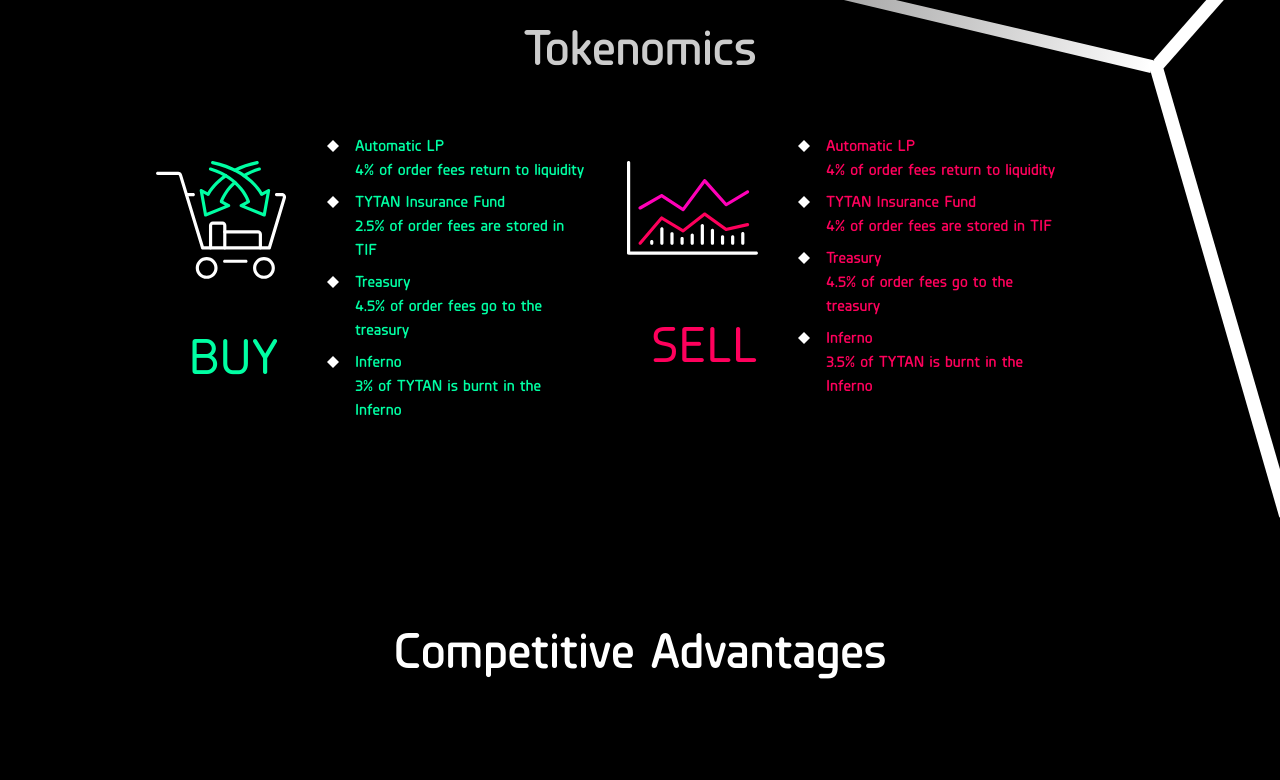
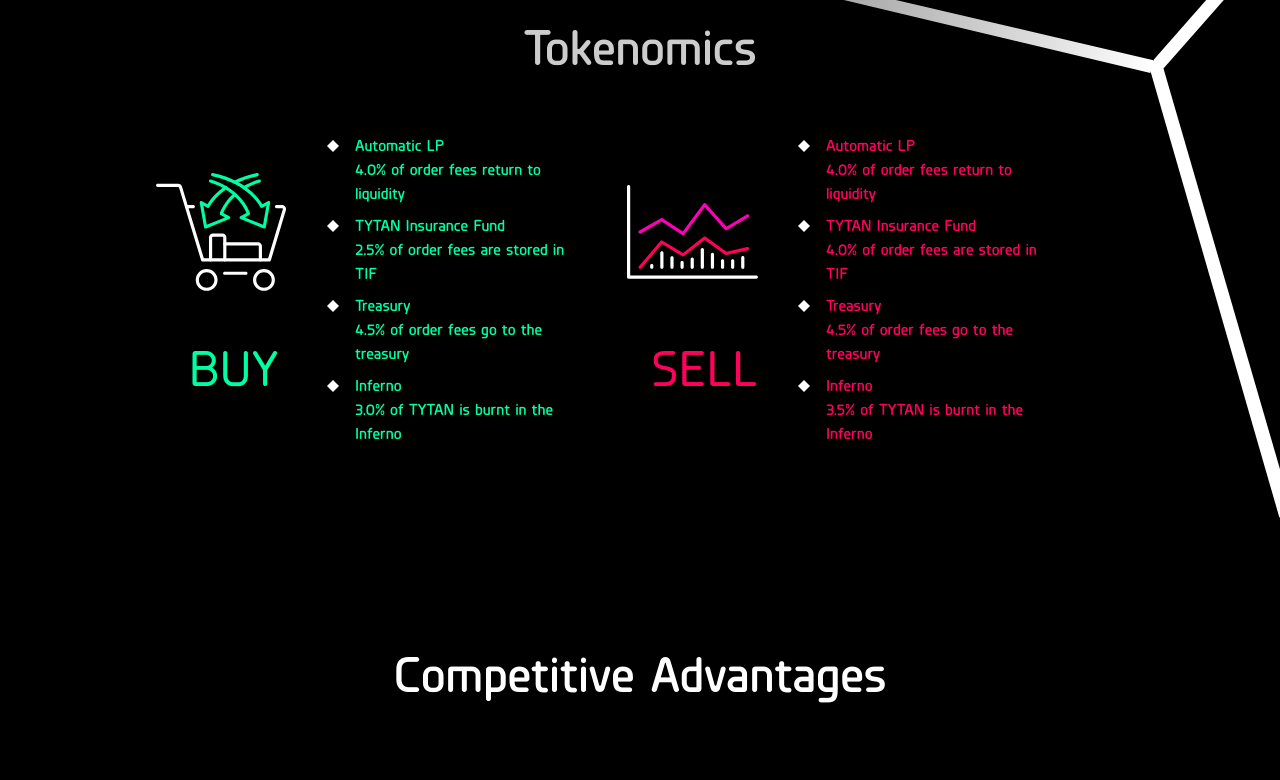
Before and after one commit to Tytan-Finance/Tytan-Landing, a Next.js app: page / in a window 1280 px wide. Shown: the part 6100-6880 px from the top of the page. Built offline with nearby package versions, Linux system fonts and the light colour scheme; a web font is replaced by a local one.

Commit message:
Update TokenomicsSection.tsx

```diff
--- a/components/HomePage/TokenomicsSection.tsx
+++ b/components/HomePage/TokenomicsSection.tsx
@@ -57,7 +57,7 @@ const TokenomicsSection: React.FC<Props> = () => {
 
                                     <p className={`text-green font-Planer-DemiBold font-[18px]`}>
                                         Automatic LP <br/>
-                                        4% of order fees return to liquidity
+                                        4.0% of order fees return to liquidity
                                     </p>
                                 </div>
 
@@ -111,7 +111,7 @@ const TokenomicsSection: React.FC<Props> = () => {
 
                                     <p className={`text-green font-Planer-DemiBold font-[18px]`}>
                                         Inferno <br/>
-                                        3% of TYTAN is burnt in the Inferno
+                                        3.0% of TYTAN is burnt in the Inferno
                                     </p>
                                 </div>
                             </div>
@@ -144,7 +144,7 @@ const TokenomicsSection: React.FC<Props> = () => {
 
                                     <p className={`text-red font-Planer-DemiBold font-[18px]`}>
                                         Automatic LP <br/>
-                                        4% of order fees return to liquidity
+                                        4.0% of order fees return to liquidity
                                     </p>
                                 </div>
 
@@ -162,7 +162,7 @@ const TokenomicsSection: React.FC<Props> = () => {
 
                                     <p className={`text-red font-Planer-DemiBold font-[18px]`}>
                                         TYTAN Insurance Fund <br/>
-                                        4% of order fees are stored in TIF
+                                        4.0% of order fees are stored in TIF
                                     </p>
                                 </div>
 
```
